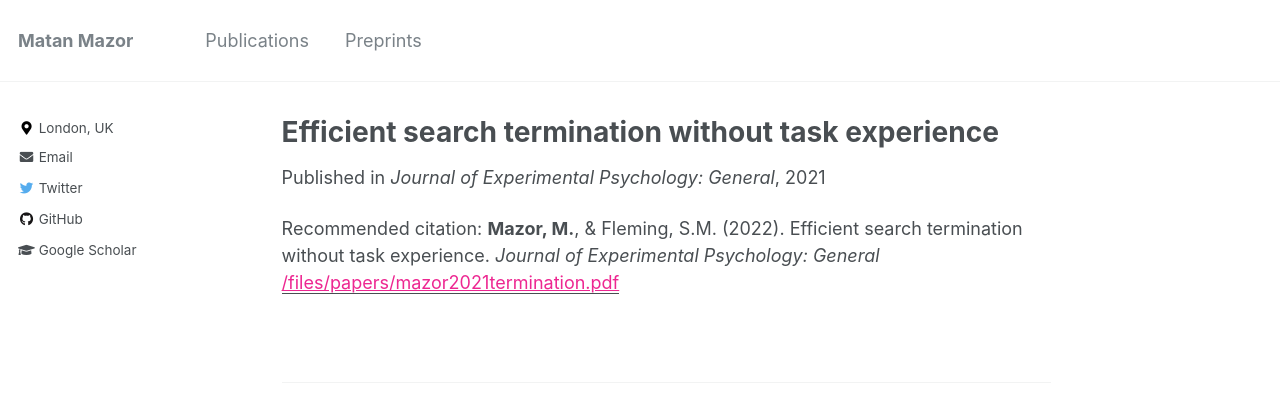
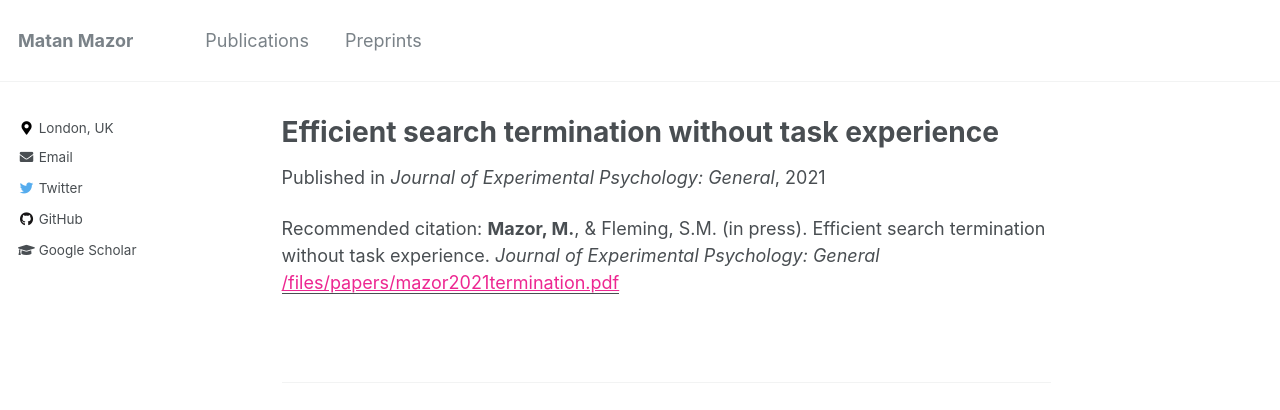
Before and after one commit to matanmazor/matanmazor.github.io, a Jekyll site: the page built from _publications/2021-03-01-search-termination.md, in a window 1280 px wide. Shown: the top 410 px of the page. Built offline with Jekyll 4.4.1, drawn with Linux system fonts in a browser that asks for light colours.

Commit message:
in press

```diff
--- a/_publications/2021-03-01-search-termination.md
+++ b/_publications/2021-03-01-search-termination.md
@@ -8,5 +8,5 @@ psyarxiv: 'https://psyarxiv.com/kfzvx/'
 github: 'https://github.com/matanmazor/termination'
 paperurl: '/files/papers/mazor2021termination.pdf'
 osf: 'https://osf.io/fyjcp/'
-citation: '<b>Mazor, M.</b>, & Fleming, S.M. (2022). Efficient search termination without task experience. <i>Journal of Experimental Psychology: General</i>'
+citation: '<b>Mazor, M.</b>, & Fleming, S.M. (in press). Efficient search termination without task experience. <i>Journal of Experimental Psychology: General</i>'
 ---
```
